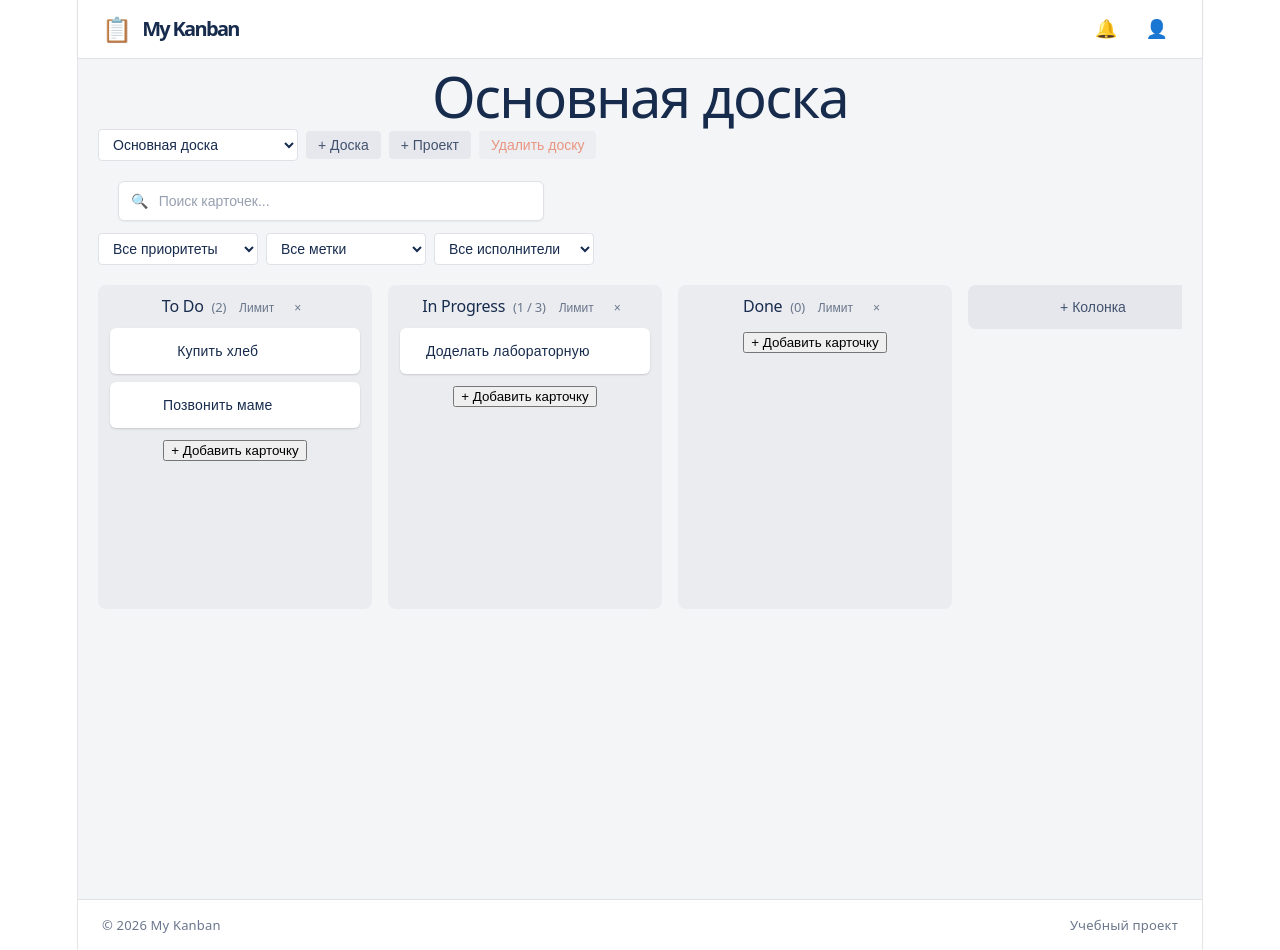
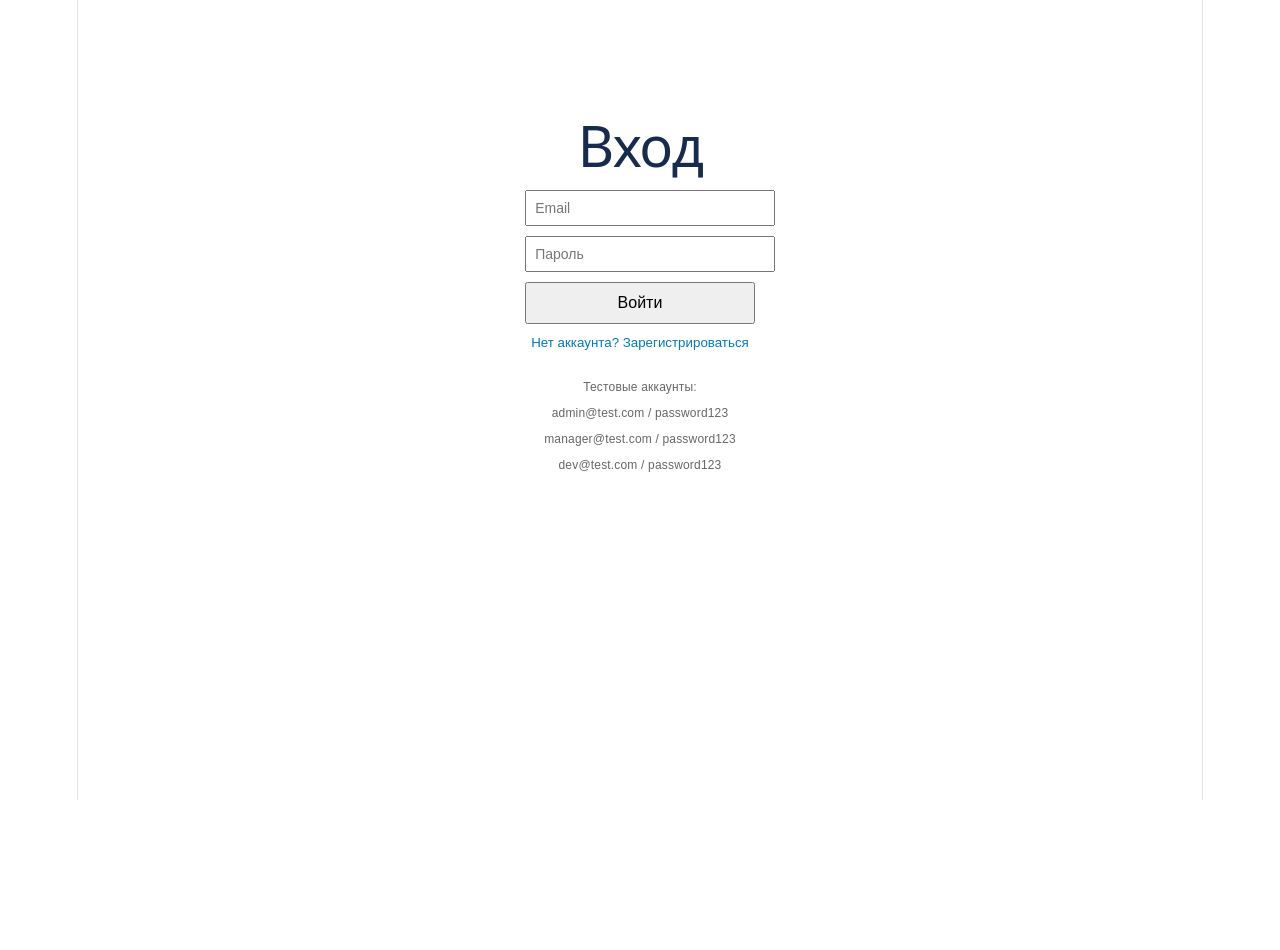
Before and after one commit to qqweedxx/kanban, a React (Vite) app: page / in a window 1280 px wide. After the commit the page ends 800 px from the top, so only its background shows below. Built offline with nearby package versions, Linux system fonts and the light colour scheme.

Commit message:
Интеграция с API

```diff
--- a/src/App.jsx
+++ b/src/App.jsx
@@ -2,7 +2,6 @@ import { useState, useEffect } from 'react'
 import { DndContext } from '@dnd-kit/core'
 import './App.css'
 import Column from './components/Column'
-import { initialColumns } from './data'
 import Header from './components/Header'
 import Footer from './components/Footer'
 import SearchBar from './components/SearchBar'
@@ -10,359 +9,217 @@ import CardModal from './components/CardModal'
 import BoardToolbar from './components/BoardToolBar'
 import BoardTitle from './components/BoardTitle'
 import FilterBar from './components/FilterBar'
+import Login from './pages/Login'
+import { api, isLoggedIn, clearToken } from './api'
 
-let idCounter = 0
-function uid() {
-  idCounter += 1
-  return `${Date.now()}-${idCounter}`
+// Конвертация из формата API в формат фронта
+function cardFromAPI(card) {
+  return {
+    ...card,
+    labels: card.labels ? card.labels.split(',').map((s) => s.trim()).filter(Boolean) : [],
+    assignee: card.assignee?.name || '',
+    comments: card.comments || [],
+  }
+}
+
+function columnFromAPI(col) {
+  return {
+    ...col,
+    cards: (col.cards || []).map(cardFromAPI),
+  }
 }
 
 function App() {
-  const [projects, setProjects] = useState(() => {
-    const saved = localStorage.getItem('kanban-projects')
-    return saved ? JSON.parse(saved) : [{ id: 'p1', name: 'Учебный проект' }]
-  })
-
-  const [boards, setBoards] = useState(() => {
-    const saved = localStorage.getItem('kanban-boards')
-    if (saved) return JSON.parse(saved)
-
-    const oldColumns = localStorage.getItem('kanban-columns')
-    return [
-      {
-        id: 'b1',
-        projectId: 'p1',
-        name: 'Основная доска',
-        columns: oldColumns ? JSON.parse(oldColumns) : initialColumns,
-      },
-    ]
-  })
-
-  const [currentBoardId, setCurrentBoardId] = useState(() => {
-    return localStorage.getItem('kanban-currentBoardId') || 'b1'
-  })
-
+  const [user, setUser] = useState(null)
+  const [loading, setLoading] = useState(true)
+  const [projects, setProjects] = useState([])
+  const [boards, setBoards] = useState([])
+  const [currentBoardId, setCurrentBoardId] = useState(null)
+  const [columns, setColumns] = useState([])
   const [searchQuery, setSearchQuery] = useState('')
   const [priorityFilter, setPriorityFilter] = useState('all')
   const [labelFilter, setLabelFilter] = useState('all')
   const [assigneeFilter, setAssigneeFilter] = useState('all')
-
   const [editingCardId, setEditingCardId] = useState(null)
   const [isAddingColumn, setIsAddingColumn] = useState(false)
   const [newColumnTitle, setNewColumnTitle] = useState('')
 
   useEffect(() => {
-    localStorage.setItem('kanban-projects', JSON.stringify(projects))
-  }, [projects])
+    if (!isLoggedIn()) { setLoading(false); return }
+    api.me().then(setUser).catch(() => clearToken()).finally(() => setLoading(false))
+  }, [])
 
   useEffect(() => {
-    localStorage.setItem('kanban-boards', JSON.stringify(boards))
-  }, [boards])
+    if (!user) return
+    Promise.all([api.getProjects(), api.getBoards()])
+      .then(([p, b]) => {
+        setProjects(p); setBoards(b)
+        if (b.length > 0 && !currentBoardId) setCurrentBoardId(b[0].id)
+      })
+      .catch((err) => console.error(err))
+  }, [user])
 
   useEffect(() => {
-    localStorage.setItem('kanban-currentBoardId', currentBoardId)
+    if (!currentBoardId) return
+    api.getBoard(currentBoardId)
+      .then((board) => setColumns((board.columns || []).map(columnFromAPI)))
+      .catch((err) => alert(err.message))
   }, [currentBoardId])
 
-  const currentBoard = boards.find((b) => b.id === currentBoardId)
-  const columns = currentBoard?.columns || []
-
-  function updateColumns(updater) {
-    setBoards((prev) =>
-      prev.map((b) =>
-        b.id === currentBoardId
-          ? {
-              ...b,
-              columns:
-                typeof updater === 'function' ? updater(b.columns) : updater,
-            }
-          : b
-      )
-    )
+  async function reloadBoard() {
+    if (!currentBoardId) return
+    const board = await api.getBoard(currentBoardId)
+    setColumns((board.columns || []).map(columnFromAPI))
   }
 
-  function addCard(columnId, title) {
-    updateColumns((prev) => {
-      const targetColumn = prev.find((col) => col.id === columnId)
-      if (!targetColumn) return prev
-
-      if (
-        targetColumn.wipLimit !== null &&
-        targetColumn.cards.length >= targetColumn.wipLimit
-      ) {
-        alert(
-          `В колонке "${targetColumn.title}" достигнут WIP-лимит (${targetColumn.wipLimit}). ` +
-            `Сначала завершите текущие задачи.`
-        )
-        return prev
-      }
-
-      return prev.map((col) =>
-        col.id === columnId
-          ? {
-              ...col,
-              cards: [...col.cards, { id: uid(), title }],
-            }
-          : col
-      )
-    })
+  function handleLogout() {
+    clearToken(); setUser(null); setProjects([]); setBoards([])
+    setColumns([]); setCurrentBoardId(null)
   }
 
-  function deleteCard(cardId) {
-    updateColumns((prev) =>
-      prev.map((col) => ({
-        ...col,
-        cards: col.cards.filter((c) => c.id !== cardId),
-      }))
-    )
+  const currentBoard = boards.find((b) => b.id === currentBoardId)
+
+  async function addCard(columnId, title) {
+    try { await api.createCard({ title, columnId }); await reloadBoard() }
+    catch (err) { alert(err.message) }
   }
 
-  function updateCard(cardId, updates) {
-    updateColumns((prev) =>
-      prev.map((col) => ({
-        ...col,
-        cards: col.cards.map((c) =>
-          c.id === cardId ? { ...c, ...updates } : c
-        ),
-      }))
-    )
+  async function deleteCard(cardId) {
+    try { await api.deleteCard(cardId); await reloadBoard() }
+    catch (err) { alert(err.message) }
   }
 
-  function addComment(cardId, text) {
-    const comment = {
-      id: uid(),
-      author: 'Вы',
-      text,
-      date: new Date().toISOString(),
-    }
-    updateColumns((prev) =>
-      prev.map((col) => ({
-        ...col,
-        cards: col.cards.map((c) =>
-          c.id === cardId
-            ? { ...c, comments: [...(c.comments || []), comment] }
-            : c
-        ),
-      }))
-    )
+  async function updateCard(cardId, updates) {
+    try {
+      const apiUpdates = {}
+      if (updates.title !== undefined) apiUpdates.title = updates.title
+      if (updates.description !== undefined) apiUpdates.description = updates.description
+      if (updates.priority !== undefined) apiUpdates.priority = updates.priority
+      if (updates.deadline !== undefined) apiUpdates.deadline = updates.deadline
+      if (updates.attachmentUrl !== undefined) apiUpdates.attachmentUrl = updates.attachmentUrl
+      if (updates.labels !== undefined) {
+        apiUpdates.labels = Array.isArray(updates.labels) ? updates.labels.join(',') : updates.labels
+      }
+      await api.updateCard(cardId, apiUpdates)
+      await reloadBoard()
+    } catch (err) { alert(err.message) }
   }
 
-  function setWipLimit(columnId, limit) {
-    updateColumns((prev) =>
-      prev.map((col) =>
-        col.id === columnId ? { ...col, wipLimit: limit } : col
-      )
-    )
+  async function addComment(cardId, text) {
+    try { await api.addComment(cardId, text); await reloadBoard() }
+    catch (err) { alert(err.message) }
   }
 
-  function addColumn(title) {
-    const trimmed = title.trim()
-    if (!trimmed) return
-    updateColumns((prev) => [
-      ...prev,
-      {
-        id: uid(),
-        title: trimmed,
-        wipLimit: null,
-        cards: [],
-      },
-    ])
-    setNewColumnTitle('')
-    setIsAddingColumn(false)
+  async function setWipLimit(columnId, limit) {
+    try { await api.updateColumn(columnId, { wipLimit: limit }); await reloadBoard() }
+    catch (err) { alert(err.message) }
   }
 
-  function handleAddColumnSubmit(e) {
-    e.preventDefault()
-    addColumn(newColumnTitle)
+  async function addColumn(title) {
+    const trimmed = title.trim()
+    if (!trimmed || !currentBoardId) return
+    try {
+      await api.createColumn({ title: trimmed, boardId: currentBoardId })
+      await reloadBoard(); setNewColumnTitle(''); setIsAddingColumn(false)
+    } catch (err) { alert(err.message) }
   }
 
-  function renameColumn(columnId, newTitle) {
+  function handleAddColumnSubmit(e) { e.preventDefault(); addColumn(newColumnTitle) }
+
+  async function renameColumn(columnId, newTitle) {
     if (!newTitle || !newTitle.trim()) return
-    updateColumns((prev) =>
-      prev.map((col) =>
-        col.id === columnId ? { ...col, title: newTitle.trim() } : col
-      )
-    )
+    try { await api.updateColumn(columnId, { title: newTitle.trim() }); await reloadBoard() }
+    catch (err) { alert(err.message) }
   }
 
-  function deleteColumn(columnId) {
+  async function deleteColumn(columnId) {
     if (!confirm('Удалить колонку со всеми карточками?')) return
-    updateColumns((prev) => prev.filter((col) => col.id !== columnId))
+    try { await api.deleteColumn(columnId); await reloadBoard() }
+    catch (err) { alert(err.message) }
   }
 
-  function handleDragEnd(event) {
+  async function handleDragEnd(event) {
     const { active, over } = event
     if (!over) return
-
     const cardId = active.id
     const targetColumnId = over.id
-
-    const sourceColumn = columns.find((col) =>
-      col.cards.some((c) => c.id === cardId)
-    )
-    if (!sourceColumn) return
-    if (sourceColumn.id === targetColumnId) return
-
-    const targetColumn = columns.find((col) => col.id === targetColumnId)
-    if (!targetColumn) return
-
-    if (
-      targetColumn.wipLimit !== null &&
-      targetColumn.cards.length >= targetColumn.wipLimit
-    ) {
-      alert(
-        `В колонке "${targetColumn.title}" достигнут WIP-лимит (${targetColumn.wipLimit}). ` +
-          `Сначала завершите текущие задачи.`
-      )
-      return
-    }
-
-    const draggedCard = sourceColumn.cards.find((c) => c.id === cardId)
-    if (!draggedCard) return
-
-    updateColumns((prev) =>
-      prev.map((col) => {
-        if (col.id === sourceColumn.id) {
-          return { ...col, cards: col.cards.filter((c) => c.id !== cardId) }
-        }
-        if (col.id === targetColumnId) {
-          return { ...col, cards: [...col.cards, draggedCard] }
-        }
-        return col
-      })
-    )
+    const sourceColumn = columns.find((col) => col.cards.some((c) => c.id === cardId))
+    if (!sourceColumn || sourceColumn.id === targetColumnId) return
+    try { await api.moveCard(cardId, targetColumnId); await reloadBoard() }
+    catch (err) { alert(err.message) }
   }
 
   function selectBoard(boardId) {
-    setCurrentBoardId(boardId)
-    setEditingCardId(null)
-    setSearchQuery('')
-    setPriorityFilter('all')
-    setLabelFilter('all')
-    setAssigneeFilter('all')
+    setCurrentBoardId(boardId); setEditingCardId(null); setSearchQuery('')
+    setPriorityFilter('all'); setLabelFilter('all'); setAssigneeFilter('all')
   }
 
-  function createBoard(name) {
-    const newId = uid()
-    const projectId = currentBoard?.projectId || projects[0]?.id || 'p1'
-
-    setBoards((prev) => [
-      ...prev,
-      {
-        id: newId,
-        projectId,
-        name,
-        columns: [
-          { id: uid(), title: 'To Do', wipLimit: null, cards: [] },
-          { id: uid(), title: 'In Progress', wipLimit: 3, cards: [] },
-          { id: uid(), title: 'Done', wipLimit: null, cards: [] },
-        ],
-      },
-    ])
-    setCurrentBoardId(newId)
+  async function createBoard(name) {
+    const projectId = currentBoard?.projectId || projects[0]?.id
+    if (!projectId) { alert('Нет проекта для создания доски'); return }
+    try {
+      const board = await api.createBoard({ name, projectId })
+      setBoards((prev) => [...prev, board]); setCurrentBoardId(board.id)
+    } catch (err) { alert(err.message) }
   }
 
-  function deleteBoard(boardId) {
-    if (boards.length <= 1) {
-      alert('Нельзя удалить последнюю доску')
-      return
-    }
+  async function deleteBoard(boardId) {
+    if (boards.length <= 1) { alert('Нельзя удалить последнюю доску'); return }
     if (!confirm('Удалить доску со всеми колонками и карточками?')) return
-
-    const boardToDelete = boards.find((b) => b.id === boardId)
-    const remainingBoards = boards.filter((b) => b.id !== boardId)
-
-    setBoards(remainingBoards)
-
-    if (boardToDelete) {
-      const projectStillHasBoards = remainingBoards.some(
-        (b) => b.projectId === boardToDelete.projectId
-      )
-      if (!projectStillHasBoards) {
-        setProjects((prev) =>
-          prev.filter((p) => p.id !== boardToDelete.projectId)
-        )
-      }
-    }
-
-    if (boardId === currentBoardId) {
-      setCurrentBoardId(remainingBoards[0].id)
-    }
+    try {
+      await api.deleteBoard(boardId)
+      const remaining = boards.filter((b) => b.id !== boardId)
+      setBoards(remaining)
+      if (boardId === currentBoardId) setCurrentBoardId(remaining[0].id)
+    } catch (err) { alert(err.message) }
   }
 
-  function renameBoard(boardId, newName) {
+  async function renameBoard(boardId, newName) {
     if (!newName || !newName.trim()) return
-    setBoards((prev) =>
-      prev.map((b) =>
-        b.id === boardId ? { ...b, name: newName.trim() } : b
-      )
-    )
+    try {
+      await api.updateBoard(boardId, { name: newName.trim() })
+      setBoards((prev) => prev.map((b) => (b.id === boardId ? { ...b, name: newName.trim() } : b)))
+    } catch (err) { alert(err.message) }
   }
 
-  function createProject() {
+  async function createProject() {
     const name = prompt('Название проекта:')
     if (!name || !name.trim()) return
-
-    const newProjectId = uid()
-    setProjects((prev) => [...prev, { id: newProjectId, name: name.trim() }])
-
-    const newBoardId = uid()
-    setBoards((prev) => [
-      ...prev,
-      {
-        id: newBoardId,
-        projectId: newProjectId,
-        name: 'Основная доска',
-        columns: [
-          { id: uid(), title: 'To Do', wipLimit: null, cards: [] },
-          { id: uid(), title: 'In Progress', wipLimit: 3, cards: [] },
-          { id: uid(), title: 'Done', wipLimit: null, cards: [] },
-        ],
-      },
-    ])
-    setCurrentBoardId(newBoardId)
+    try {
+      const project = await api.createProject({ name: name.trim() })
+      setProjects((prev) => [...prev, project])
+      const board = await api.createBoard({ name: 'Основная доска', projectId: project.id })
+      setBoards((prev) => [...prev, board]); setCurrentBoardId(board.id)
+    } catch (err) { alert(err.message) }
   }
 
-  // Собираем все доступные метки и исполнителей на текущей доске
   const allCards = columns.flatMap((c) => c.cards)
-  const availableLabels = Array.from(
-    new Set(allCards.flatMap((c) => c.labels || []))
-  ).sort()
-  const availableAssignees = Array.from(
-    new Set(allCards.map((c) => c.assignee).filter(Boolean))
-  ).sort()
+  const availableLabels = Array.from(new Set(allCards.flatMap((c) => c.labels || []))).sort()
+  const availableAssignees = Array.from(new Set(allCards.map((c) => c.assignee).filter(Boolean))).sort()
 
   function filterCards(cards) {
     return cards.filter((card) => {
-      // Поиск по названию
       if (searchQuery.trim()) {
         const q = searchQuery.trim().toLowerCase()
         if (!card.title.toLowerCase().includes(q)) return false
       }
-      // Приоритет
-      if (priorityFilter !== 'all') {
-        if ((card.priority || 'medium') !== priorityFilter) return false
-      }
-      // Метка
-      if (labelFilter !== 'all') {
-        if (!card.labels || !card.labels.includes(labelFilter)) return false
-      }
-      // Исполнитель
-      if (assigneeFilter !== 'all') {
-        if (card.assignee !== assigneeFilter) return false
-      }
+      if (priorityFilter !== 'all' && (card.priority || 'medium') !== priorityFilter) return false
+      if (labelFilter !== 'all' && (!card.labels || !card.labels.includes(labelFilter))) return false
+      if (assigneeFilter !== 'all' && card.assignee !== assigneeFilter) return false
       return true
     })
   }
 
   function resetFilters() {
-    setPriorityFilter('all')
-    setLabelFilter('all')
-    setAssigneeFilter('all')
+    setPriorityFilter('all'); setLabelFilter('all'); setAssigneeFilter('all')
   }
 
   const editingCard = editingCardId
     ? columns.flatMap((c) => c.cards).find((c) => c.id === editingCardId)
     : null
+
+  if (loading) return <div style={{ padding: 40, textAlign: 'center' }}>Загрузка...</div>
+  if (!user) return <Login onLogin={setUser} />
 
   return (
     <DndContext onDragEnd={handleDragEnd}>
@@ -372,6 +229,9 @@ function App() {
           title={currentBoard?.name || 'Моя Kanban-доска'}
           onRename={(newName) => renameBoard(currentBoardId, newName)}
         />
+        <button onClick={handleLogout} style={{ marginLeft: 10, padding: '4px 10px', cursor: 'pointer' }}>
+          Выйти
+        </button>
 
         <BoardToolbar
           projects={projects}
@@ -384,7 +244,6 @@ function App() {
         />
 
         <SearchBar value={searchQuery} onChange={setSearchQuery} />
-
         <FilterBar
           priorityFilter={priorityFilter}
           labelFilter={labelFilter}
@@ -400,7 +259,6 @@ function App() {
         <div className="board">
           {columns.map((column) => {
             const filteredCards = filterCards(column.cards)
-
             return (
               <Column
                 key={column.id}
@@ -425,30 +283,15 @@ function App() {
                 value={newColumnTitle}
                 onChange={(e) => setNewColumnTitle(e.target.value)}
                 placeholder="Название колонки"
-                onBlur={() => {
-                  if (!newColumnTitle.trim()) setIsAddingColumn(false)
-                }}
+                onBlur={() => { if (!newColumnTitle.trim()) setIsAddingColumn(false) }}
               />
               <div className="add-column-actions">
                 <button type="submit">Добавить</button>
-                <button
-                  type="button"
-                  onClick={() => {
-                    setNewColumnTitle('')
-                    setIsAddingColumn(false)
-                  }}
-                >
-                  ×
-                </button>
+                <button type="button" onClick={() => { setNewColumnTitle(''); setIsAddingColumn(false) }}>×</button>
               </div>
             </form>
           ) : (
-            <button
-              className="add-column-btn"
-              onClick={() => setIsAddingColumn(true)}
-            >
-              + Колонка
-            </button>
+            <button className="add-column-btn" onClick={() => setIsAddingColumn(true)}>+ Колонка</button>
           )}
         </div>
       </div>
--- /dev/null
+++ b/src/api.js
@@ -0,0 +1,66 @@
+const API_URL = 'http://localhost:4000/api'
+
+function getToken() {
+  return localStorage.getItem('token')
+}
+
+export function setToken(token) {
+  localStorage.setItem('token', token)
+}
+
+export function clearToken() {
+  localStorage.removeItem('token')
+}
+
+export function isLoggedIn() {
+  return !!getToken()
+}
+
+async function request(path, options = {}) {
+  const res = await fetch(API_URL + path, {
+    ...options,
+    headers: {
+      'Content-Type': 'application/json',
+      ...(getToken() && { Authorization: `Bearer ${getToken()}` }),
+      ...options.headers,
+    },
+  })
+
+  if (res.status === 401) {
+    clearToken()
+    window.location.reload()
+    throw new Error('Требуется вход')
+  }
+
+  if (!res.ok) {
+    const body = await res.json().catch(() => ({}))
+    throw new Error(body.error || 'Ошибка запроса')
+  }
+
+  return res.json()
+}
+
+export const api = {
+  register: (data) => request('/auth/register', { method: 'POST', body: JSON.stringify(data) }),
+  login: (data) => request('/auth/login', { method: 'POST', body: JSON.stringify(data) }),
+  me: () => request('/auth/me'),
+
+  getBoards: () => request('/boards'),
+  getBoard: (id) => request(`/boards/${id}`),
+  createBoard: (data) => request('/boards', { method: 'POST', body: JSON.stringify(data) }),
+  updateBoard: (id, data) => request(`/boards/${id}`, { method: 'PATCH', body: JSON.stringify(data) }),
+  deleteBoard: (id) => request(`/boards/${id}`, { method: 'DELETE' }),
+
+  createColumn: (data) => request('/columns', { method: 'POST', body: JSON.stringify(data) }),
+  updateColumn: (id, data) => request(`/columns/${id}`, { method: 'PATCH', body: JSON.stringify(data) }),
+  deleteColumn: (id) => request(`/columns/${id}`, { method: 'DELETE' }),
+
+  createCard: (data) => request('/cards', { method: 'POST', body: JSON.stringify(data) }),
+  updateCard: (id, data) => request(`/cards/${id}`, { method: 'PATCH', body: JSON.stringify(data) }),
+  deleteCard: (id) => request(`/cards/${id}`, { method: 'DELETE' }),
+  moveCard: (id, targetColumnId) => request(`/cards/${id}/move`, { method: 'POST', body: JSON.stringify({ targetColumnId }) }),
+  addComment: (id, text) => request(`/cards/${id}/comments`, { method: 'POST', body: JSON.stringify({ text }) }),
+
+  getProjects: () => request('/projects'),
+  createProject: (data) => request('/projects', { method: 'POST', body: JSON.stringify(data) }),
+}
--- /dev/null
+++ b/src/pages/Login.jsx
@@ -0,0 +1,73 @@
+import { useState } from 'react'
+import { api, setToken } from '../api'
+
+export default function Login({ onLogin }) {
+  const [isRegister, setIsRegister] = useState(false)
+  const [email, setEmail] = useState('')
+  const [password, setPassword] = useState('')
+  const [name, setName] = useState('')
+  const [error, setError] = useState('')
+
+  async function handleSubmit(e) {
+    e.preventDefault()
+    setError('')
+    try {
+      const data = isRegister
+        ? await api.register({ email, password, name })
+        : await api.login({ email, password })
+      setToken(data.token)
+      onLogin(data.user)
+    } catch (err) {
+      setError(err.message)
+    }
+  }
+
+  return (
+    <div style={{ maxWidth: 400, margin: '80px auto', padding: 20, fontFamily: 'sans-serif' }}>
+      <h1>{isRegister ? 'Регистрация' : 'Вход'}</h1>
+      <form onSubmit={handleSubmit}>
+        {isRegister && (
+          <input
+            placeholder="Имя"
+            value={name}
+            onChange={(e) => setName(e.target.value)}
+            required
+            style={{ display: 'block', width: '100%', marginBottom: 10, padding: 8, fontSize: 14 }}
+          />
+        )}
+        <input
+          type="email"
+          placeholder="Email"
+          value={email}
+          onChange={(e) => setEmail(e.target.value)}
+          required
+          style={{ display: 'block', width: '100%', marginBottom: 10, padding: 8, fontSize: 14 }}
+        />
+        <input
+          type="password"
+          placeholder="Пароль"
+          value={password}
+          onChange={(e) => setPassword(e.target.value)}
+          required
+          style={{ display: 'block', width: '100%', marginBottom: 10, padding: 8, fontSize: 14 }}
+        />
+        {error && <div style={{ color: 'red', marginBottom: 10 }}>{error}</div>}
+        <button type="submit" style={{ width: '100%', padding: 10, fontSize: 16, cursor: 'pointer' }}>
+          {isRegister ? 'Зарегистрироваться' : 'Войти'}
+        </button>
+      </form>
+      <button
+        onClick={() => setIsRegister(!isRegister)}
+        style={{ marginTop: 10, background: 'none', border: 'none', cursor: 'pointer', color: '#0079bf' }}
+      >
+        {isRegister ? 'Уже есть аккаунт? Войти' : 'Нет аккаунта? Зарегистрироваться'}
+      </button>
+      <div style={{ marginTop: 20, fontSize: 12, color: '#666' }}>
+        Тестовые аккаунты:<br />
+        admin@test.com / password123<br />
+        manager@test.com / password123<br />
+        dev@test.com / password123
+      </div>
+    </div>
+  )
+}
```
